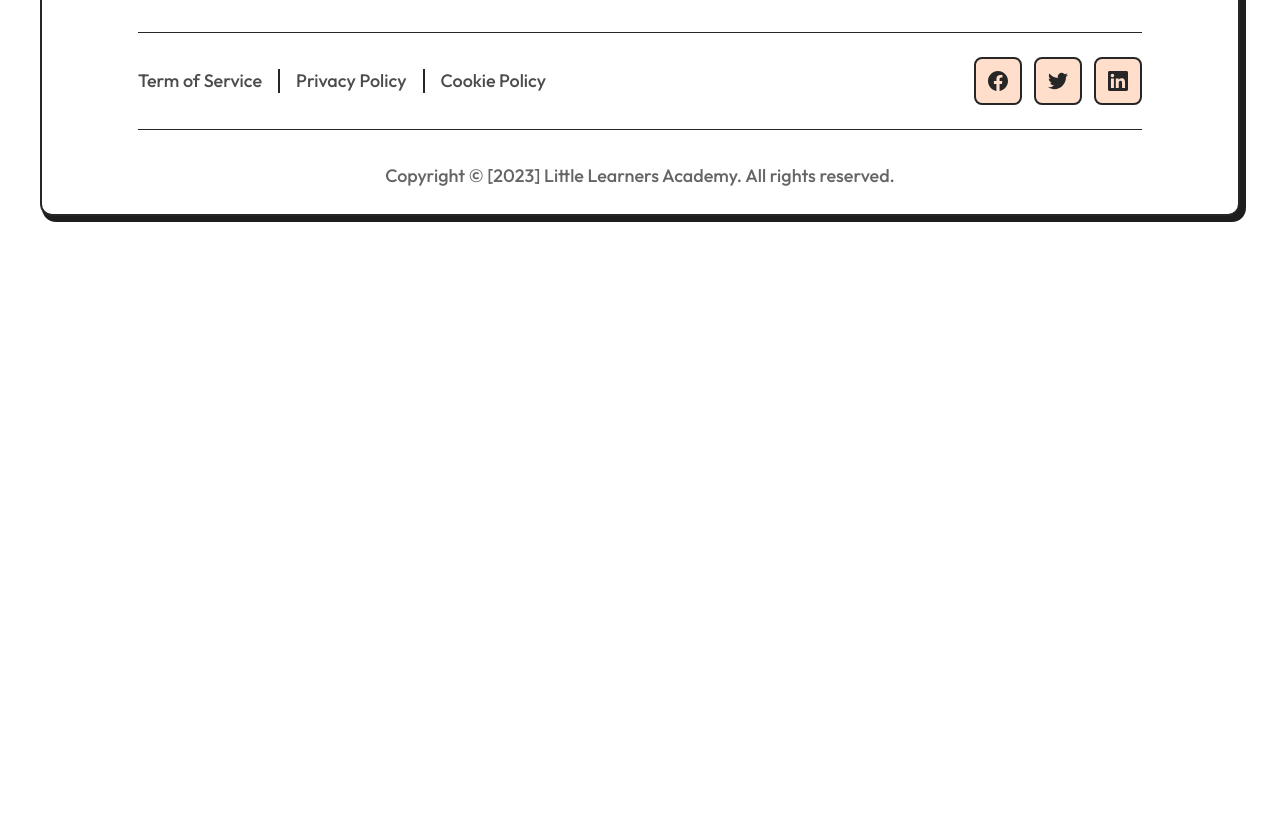
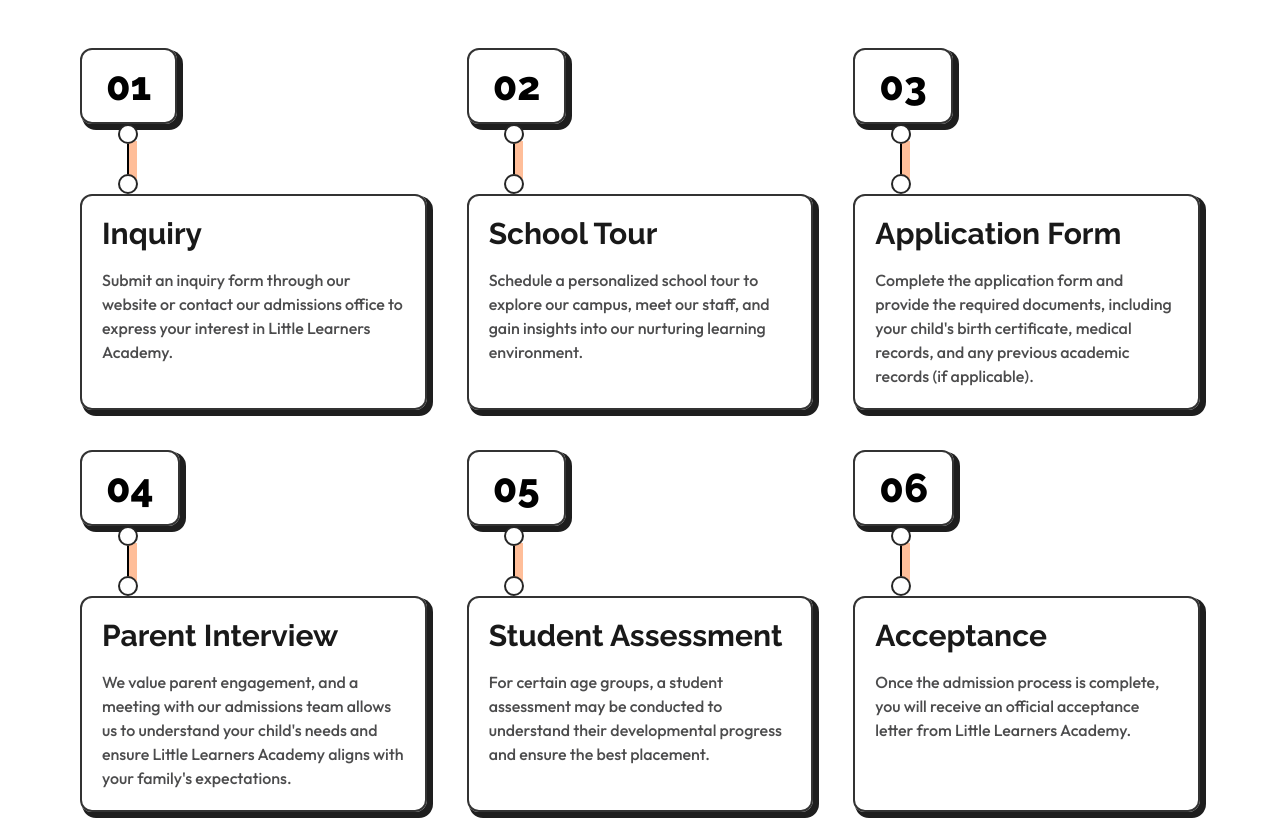
Before and after one commit to AbdoAhmed-Khalifa/little-learners, a Next.js app: page /admissions in a window 1280 px wide. Shown: the part 880-1700 px from the top of the page. Before the commit the page ends 1136 px from the top, so only its background shows below. Built offline with nearby package versions, Linux system fonts and the light colour scheme.

Commit message:
feat:create admission section

```diff
--- /dev/null
+++ b/app/_components/AdmissionSection/AdmissionCard.tsx
@@ -0,0 +1,43 @@
+import React from "react";
+
+type AdmissionStepProps = {
+  step: number;
+  title: string;
+  description: string;
+  index: number;
+};
+
+export default function AdmissionCard({
+  step,
+  title,
+  description,
+  index,
+}: AdmissionStepProps) {
+  return (
+    <section className="flex flex-col items-center sm:items-start">
+      {index !== 0 && (
+        <div className="relative flex flex-col items-center justify-center sm:left-[37.5px] sm:hidden">
+          <div className="h-[50px] w-0.5 bg-black shadow-line"></div>
+        </div>
+      )}
+      <div className="card px-6 py-2.5 font-raleway text-[40px] font-extrabold leading-[52px]">
+        {step.toString().padStart(2, "0")}
+      </div>
+      <div className="relative flex flex-col items-center justify-center sm:left-[37.5px]">
+        <div className="z-20 h-5 w-5 rounded-full border-2 border-dark-15 bg-white"></div>
+        <div className="h-[30px] w-0.5 bg-black shadow-line"></div>
+        <div className="z-20 h-5 w-5 rounded-full border-2 border-dark-15 bg-white"></div>
+      </div>
+
+      <section className="card flex h-full flex-col gap-y-4">
+        <h3 className="font-raleway text-3xl font-bold text-dark-10">
+          {title}
+        </h3>
+
+        <p className="font-outfit text-[16px] font-medium leading-6 text-dark-30">
+          {description}
+        </p>
+      </section>
+    </section>
+  );
+}
--- /dev/null
+++ b/app/_components/AdmissionSection/AdmissionSection.tsx
@@ -0,0 +1,71 @@
+import React from "react";
+import SectionHeader from "../SectionHeader";
+import AdmissionCard from "./AdmissionCard";
+
+type AdmissionStepType = {
+  step: number;
+  title: string;
+  description: string;
+};
+
+const admissionSteps: AdmissionStepType[] = [
+  {
+    step: 1,
+    title: "Inquiry",
+    description:
+      "Submit an inquiry form through our website or contact our admissions office to express your interest in Little Learners Academy.",
+  },
+  {
+    step: 2,
+    title: "School Tour",
+    description:
+      "Schedule a personalized school tour to explore our campus, meet our staff, and gain insights into our nurturing learning environment.",
+  },
+  {
+    step: 3,
+    title: "Application Form",
+    description:
+      "Complete the application form and provide the required documents, including your child's birth certificate, medical records, and any previous academic records (if applicable).",
+  },
+  {
+    step: 4,
+    title: "Parent Interview",
+    description:
+      "We value parent engagement, and a meeting with our admissions team allows us to understand your child's needs and ensure Little Learners Academy aligns with your family's expectations.",
+  },
+  {
+    step: 5,
+    title: "Student Assessment",
+    description:
+      "For certain age groups, a student assessment may be conducted to understand their developmental progress and ensure the best placement.",
+  },
+  {
+    step: 6,
+    title: "Acceptance",
+    description:
+      "Once the admission process is complete, you will receive an official acceptance letter from Little Learners Academy.",
+  },
+];
+
+export default function AdmissionSection() {
+  return (
+    <section className="mx-5 mt-[120px] md:mx-10 lg:mx-20 lg:mt-[200px]">
+      <SectionHeader
+        sectiontitle="Admission Process"
+        subtitle="Process"
+        description="Embark on a remarkable educational journey with us! Our Admission and Enrollment process is the gateway to providing your child with an exceptional learning experience at our kindergarten school"
+      />
+      <section className="mt-20 grid grid-cols-1 gap-x-10 gap-y-0 sm:grid-cols-2 sm:gap-y-[40px] lg:grid-cols-3">
+        {admissionSteps.map((item, index) => (
+          <AdmissionCard
+            key={item.title}
+            title={item.title}
+            description={item.description}
+            step={item.step}
+            index={index}
+          />
+        ))}
+      </section>
+    </section>
+  );
+}
--- a/app/admissions/page.tsx
+++ b/app/admissions/page.tsx
@@ -1,5 +1,6 @@
 import React from "react";
 import PageHeader from "../_components/PageHeader";
+import AdmissionSection from "../_components/AdmissionSection/AdmissionSection";
 
 export default function Admissions() {
   return (
@@ -9,6 +10,7 @@ export default function Admissions() {
         content="At Little Learners Academy, we welcome you to embark on an exciting educational journey for your child. Our admission process is designed to be transparent, straightforward, and inclusive. Here's a step-by-step guide to joining our school "
         page="Admission"
       />
+      <AdmissionSection />
     </>
   );
 }
```
